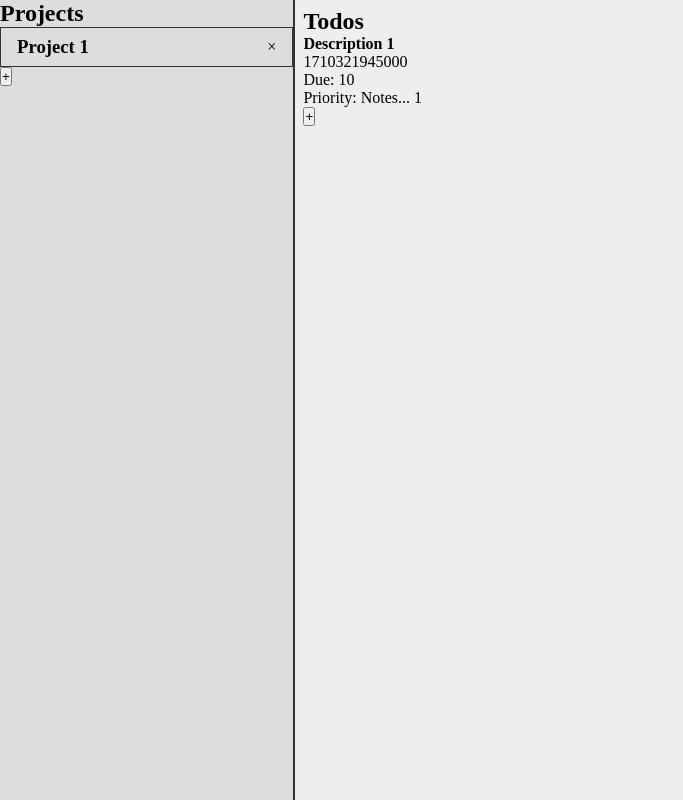
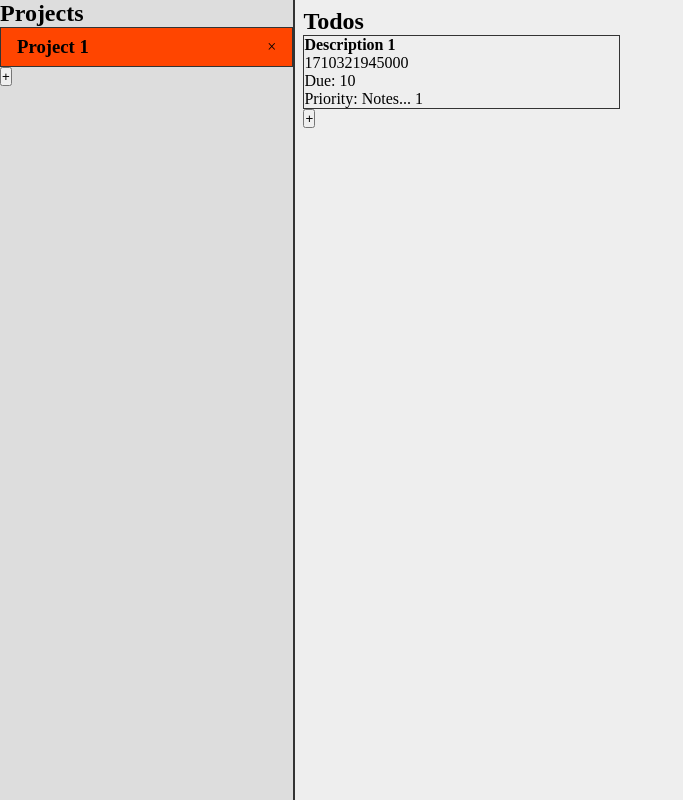
Before and after one commit to taewookim02/todos, a website built with webpack: page src/index.html in a window 1280 px wide. Shown: the whole page, without its empty margins (0-683 px from the left). Built offline with nearby package versions, Linux system fonts and the light colour scheme.

Commit message:
Add default id and classList to first project

```diff
--- a/src/classes/DOMController.js
+++ b/src/classes/DOMController.js
@@ -200,12 +200,36 @@ export class DOMController {
       <a class="todo__close">&times;</a>`;
       projectDiv.addEventListener("click", (e) => {
         e.preventDefault();
-        // console.log(project.id);
+
+        // TODO: DELETE BUTTON FOR PROJECT
+        if (e.target.classList.contains("todo__close")) {
+          e.stopPropagation;
+          console.log("helelohehelelohehelelohehelelohe"); // this is the delete button
+        }
+
+        // Update selected project ID and render its todos
         DOMController.selectedProjectId = project.id;
         DOMController.renderTodosForProject(project.id, projectsInstance);
+
+        // add active class to selected project
+        document.querySelectorAll(".project").forEach((project) => {
+          project.classList.remove("project__selected");
+        });
+        projectDiv.classList.add("project__selected");
       });
       projectsContainer.appendChild(projectDiv);
     });
+
+    if (projectsArr.length > 0) {
+      // default to first project
+      const firstProjectDiv = projectsContainer.firstChild;
+      firstProjectDiv.classList.add("project__selected");
+      DOMController.selectedProjectId = projectsArr[0].id;
+      DOMController.renderTodosForProject(
+        DOMController.selectedProjectId,
+        projectsInstance
+      );
+    }
   }
 
   static renderTodosForProject(selectedProjectId, projectsInstance) {
--- a/src/index.js
+++ b/src/index.js
@@ -11,7 +11,7 @@ const projects = new Projects();
 
 if (projects.getProjects().length === 0) {
   const project1 = new Project(uniqid(), "Project 1");
-  console.log(projects);
+
   // example todo
   const todo1 = new Todo(
     uniqid(),
--- a/src/styles.css
+++ b/src/styles.css
@@ -62,6 +62,10 @@
   background-color: orange;
 }
 
+.project__selected {
+  background-color: orangered;
+}
+
 .project__form {
   display: grid;
   grid-template-columns: min-content min-content;
@@ -81,4 +85,10 @@
   display: grid;
   grid-template-columns: 1fr 1fr 1fr;
   grid-auto-rows: 1fr 1fr;
+  gap: 10px;
+  /* background-color: red; */
 }
+
+.todo {
+  border: 1px solid #333;
+}
```
Also changed, not shown: dist/index_bundle.js.
